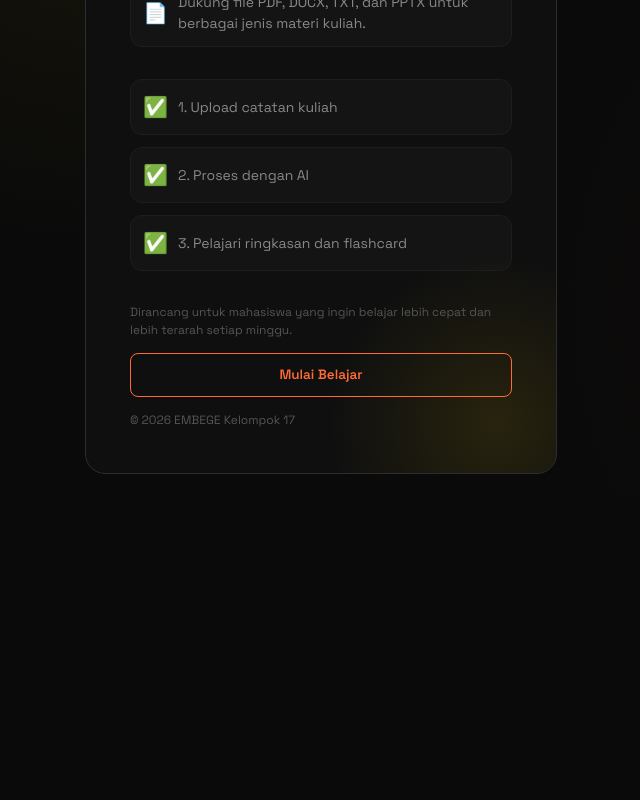
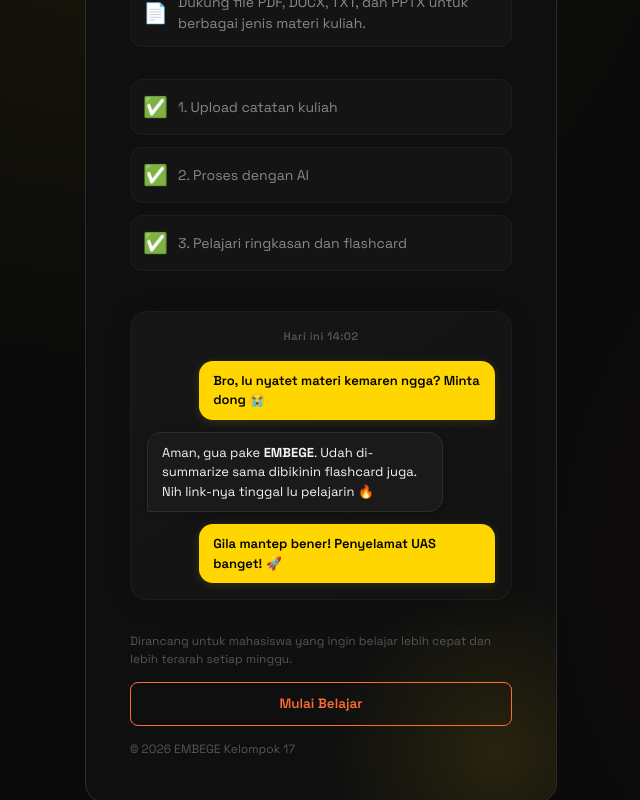
Before and after one commit to adityaberwibawa/embege, a Next.js app: page /auth in a window 1280 px wide. Shown: the part 477-1277 px from the top of the page, without its empty margins (75-715 px from the left). Before the commit the page ends 975 px from the top, so only its background shows below. Built offline with nearby package versions, Linux system fonts and the light colour scheme; no server answers.

Commit message:
update: testimoni

```diff
--- a/app/auth/page.tsx
+++ b/app/auth/page.tsx
@@ -91,6 +91,36 @@
             ))}
           </div>
 
+          <div className="auth-chat-testimonial" style={{
+            marginTop: "8px",
+            display: "flex",
+            flexDirection: "column",
+            gap: "12px",
+            background: "linear-gradient(145deg, rgba(255,255,255,0.03) 0%, rgba(255,255,255,0.01) 100%)",
+            border: "1px solid var(--border-subtle)",
+            borderRadius: "16px",
+            padding: "16px",
+            position: "relative",
+            zIndex: 1,
+            boxShadow: "0 4px 24px rgba(0,0,0,0.2)"
+          }}>
+            <div style={{ fontSize: "11px", color: "var(--text-muted)", textAlign: "center", fontWeight: 600, letterSpacing: "0.05em", marginBottom: "4px" }}>
+              Hari ini 14:02
+            </div>
+
+            <div style={{ alignSelf: "flex-end", background: "var(--yellow)", color: "#000", padding: "10px 14px", borderRadius: "14px 14px 2px 14px", fontSize: "13px", maxWidth: "85%", boxShadow: "0 2px 8px rgba(255,214,0,0.15)", fontWeight: 600 }}>
+              Bro, lu nyatet materi kemaren ngga? Minta dong 😭
+            </div>
+
+            <div style={{ alignSelf: "flex-start", background: "#1A1A1A", color: "var(--text-light)", padding: "10px 14px", borderRadius: "14px 14px 14px 2px", fontSize: "13px", maxWidth: "85%", border: "1px solid var(--border-dark)", boxShadow: "0 2px 8px rgba(0,0,0,0.2)" }}>
+              Aman, gua pake <strong>EMBEGE</strong>. Udah di-summarize sama dibikinin flashcard juga. Nih link-nya tinggal lu pelajarin 🔥
+            </div>
+
+            <div style={{ alignSelf: "flex-end", background: "var(--yellow)", color: "#000", padding: "10px 14px", borderRadius: "14px 14px 2px 14px", fontSize: "13px", maxWidth: "85%", boxShadow: "0 2px 8px rgba(255,214,0,0.15)", fontWeight: 600 }}>
+              Gila mantep bener! Penyelamat UAS banget! 🚀
+            </div>
+          </div>
+
           <div className="auth-hero-footer">
             <p>Dirancang untuk mahasiswa yang ingin belajar lebih cepat dan lebih terarah setiap minggu.</p>
             <button className="btn btn-amber auth-hero-cta" onClick={() => setShowForm(true)}>
```
